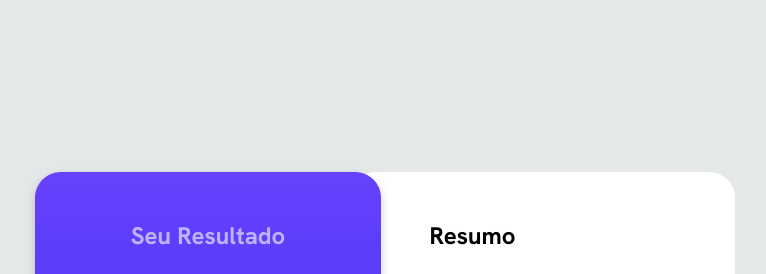
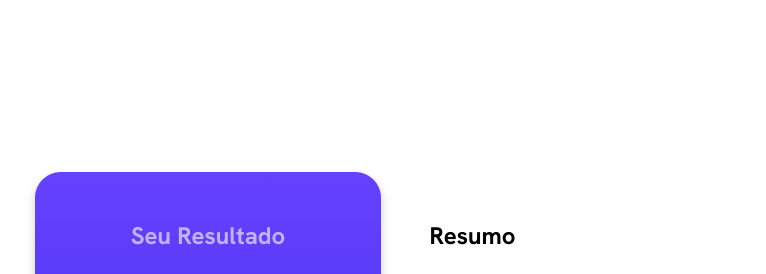
Before and after one commit to riandersoncorrea/Componente-de-resumo-de-resultados, a plain HTML site: page index.html in a window 1280 px wide. Shown: the part 176-450 px from the top of the page, without its empty margins (239-1005 px from the left). Drawn offline with Linux system fonts and the light colour scheme.

Commit message:
Update style.css

```diff
--- a/style.css
+++ b/style.css
@@ -5,10 +5,8 @@
     font-family: "Hanken Grotesk", sans-serif;
 }
 
-body {
-    background-color: rgb(229, 232, 232);
-}
 .principal {
+    background-color: #ffffff;
     display: flex;
     flex-direction: row;
     justify-content: center;
```
